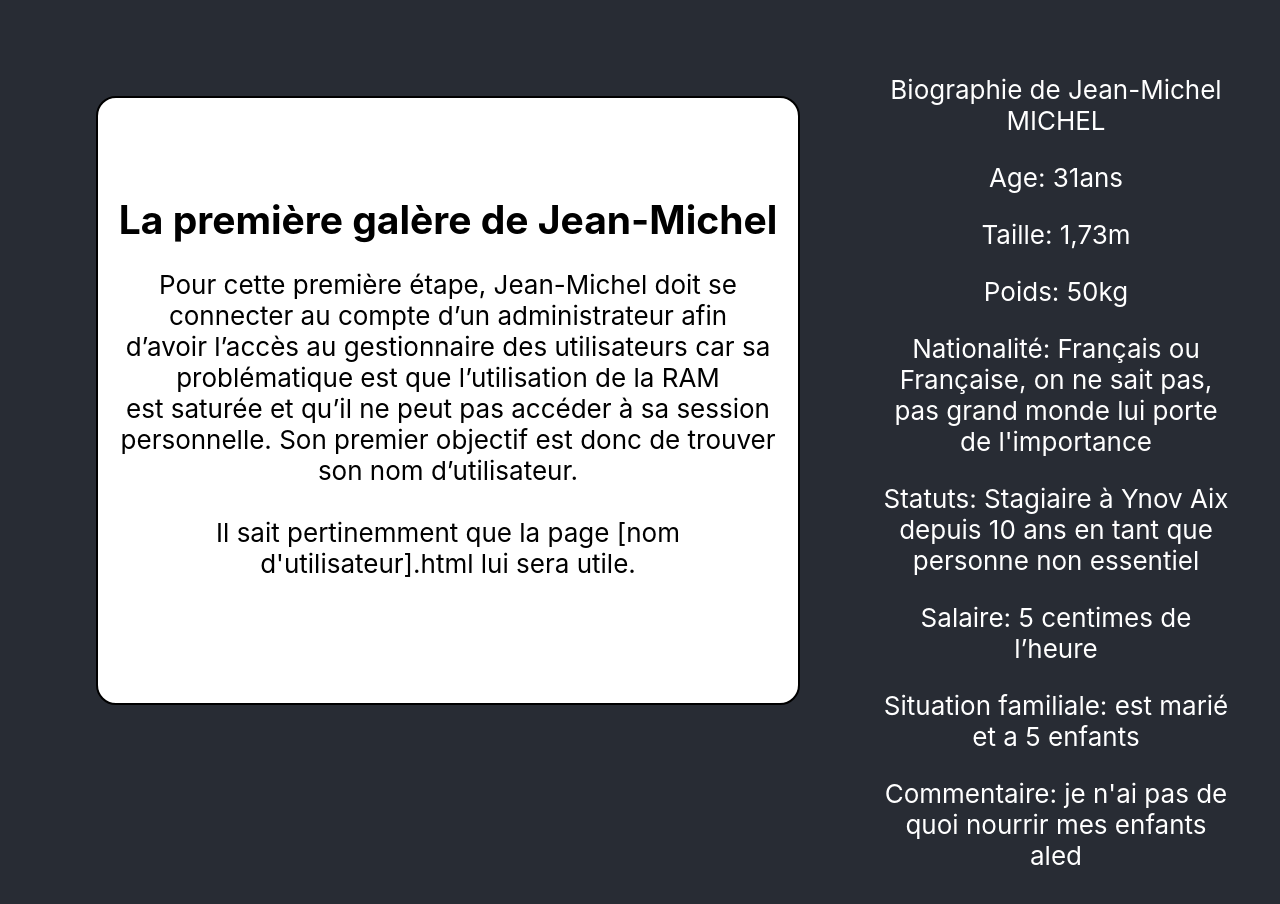
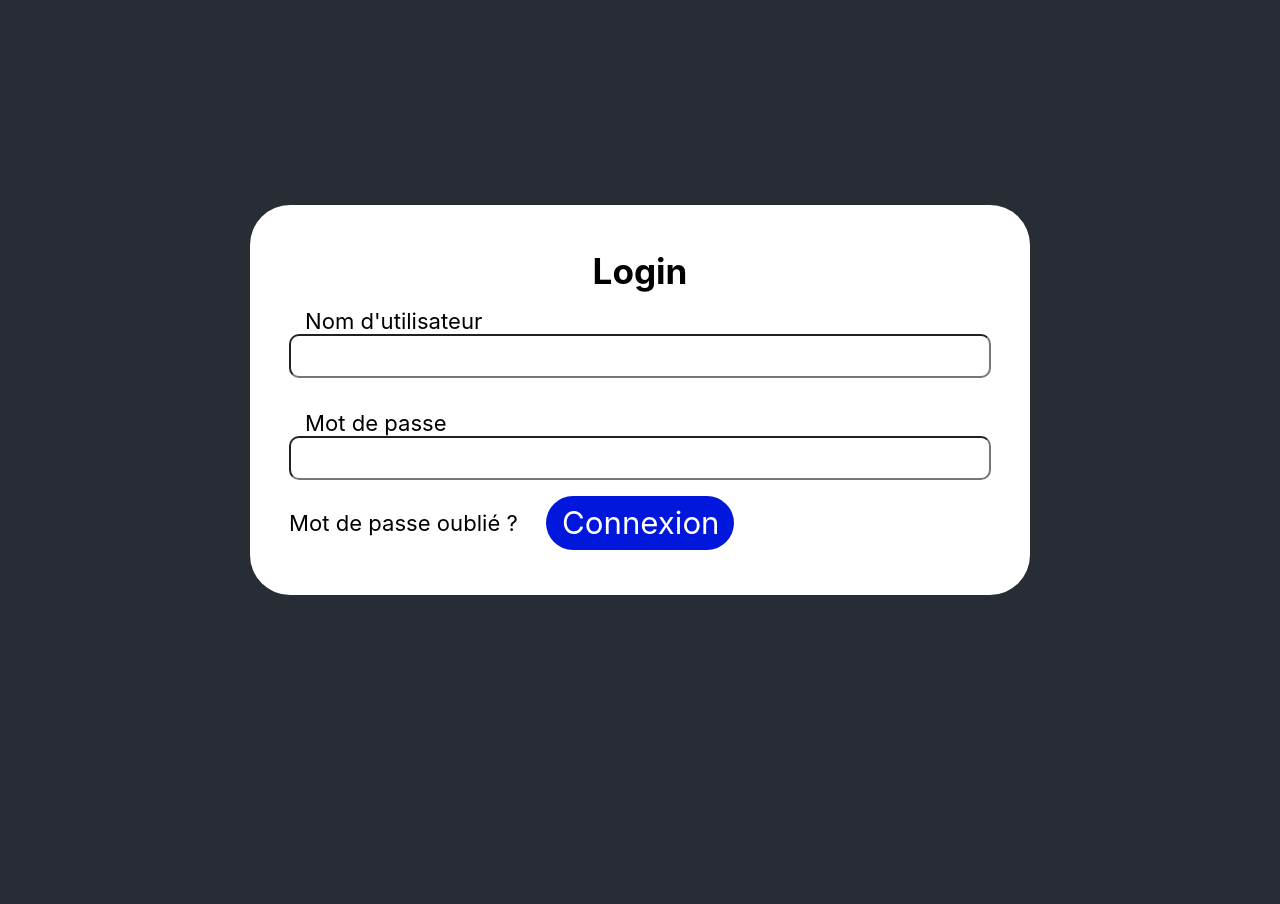
Before and after one commit to ecandotti/webscape-game, a React (Create React App) app: page / in a window 1280 px wide. Both pictures are taken after a click on the button "Commencer". Shown: the top 904 px of the page. After the commit the page ends 800 px from the top, so only its background shows below. Built offline with nearby package versions, Linux system fonts and the light colour scheme.

Commit message:
login finit

```diff
--- a/src/Views/Landing.js
+++ b/src/Views/Landing.js
@@ -26,7 +26,7 @@ export default class Landing extends React.Component{
                         Le principe est simple, vous devrez résoudre plusieurs mini-jeux / énigmes afin de pouvoir avancer dans l’histoire et aider Jean-Michel à pouvoir travailler sans embûches.<br/><br/>
                         Appuyez sur le bouton ‘Commencer’ pour débuter la partie.</p>
                     </div>
-                    <button className="start" onClick={() => setViewId(1)}> Commencer </button>
+                    <button className="start" onClick={() => setViewId(2)}> Commencer </button>
                 </div>
            </div>
         )
--- a/src/Views/StepTwo.js
+++ b/src/Views/StepTwo.js
@@ -29,7 +29,7 @@ export default class StepTwo extends React.Component {
         return (
             <div className="App">
                 <div className="loginBox">
-                    <div className="title">
+                    <div className="titre">
                         <h2>Login</h2>
                     </div>
                     <div className="inputLogin">
--- a/src/styles/StepTwo.css
+++ b/src/styles/StepTwo.css
@@ -1,6 +1,6 @@
 .loginBox {
-  width: 50rem;
-  height: 22.5rem;
+  width: 30em;
+  height: 12.5em;
   background-color: white;
   color: black;
   display: flex;
@@ -49,7 +49,7 @@
   background: rgb(1, 23, 220);
   color: white;
   text-align: center;
-  width: 11rem;
+  width: 5em;
   border-radius: 50px;
 }
 
@@ -71,7 +71,37 @@
   cursor: pointer;
 }
 
-.title h2{
+.titre h2{
   padding: 0;
   font-size: 1.35em;
 }
+
+
+@media screen and (max-height: 880px){
+  .loginBox {
+    height: 15em;
+  }
+}
+
+@media screen and (max-height: 440px){
+  .loginBox {
+    height: 17.5em;
+  }
+}
+
+@media screen and (max-width: 900px){
+  .loginBox {
+    width: 25em;
+    padding-bottom: 2em;
+  }
+
+  .inputSubmit{
+    position: absolute;
+    right: 0;
+    bottom: -2em;
+  }
+
+  .mdpoublie {
+    bottom: -2em;
+  }
+}
```
